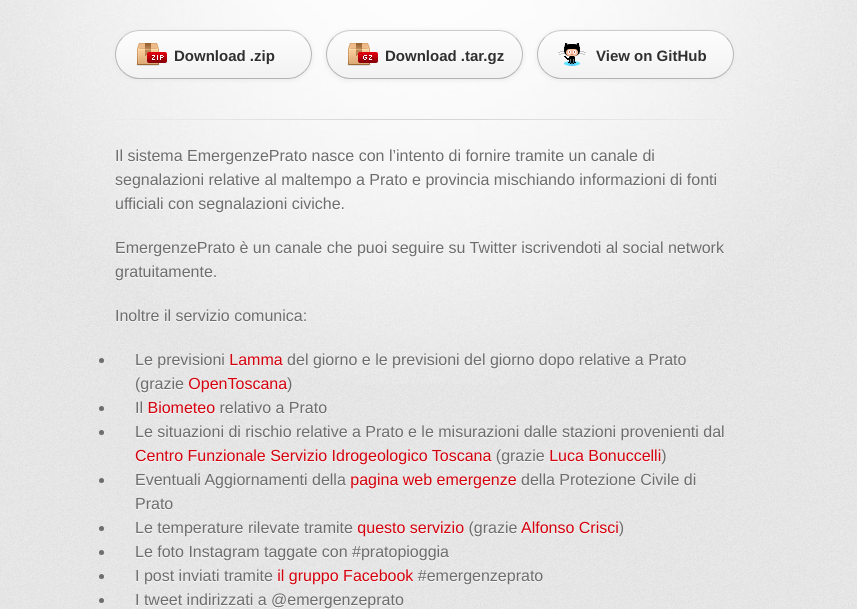
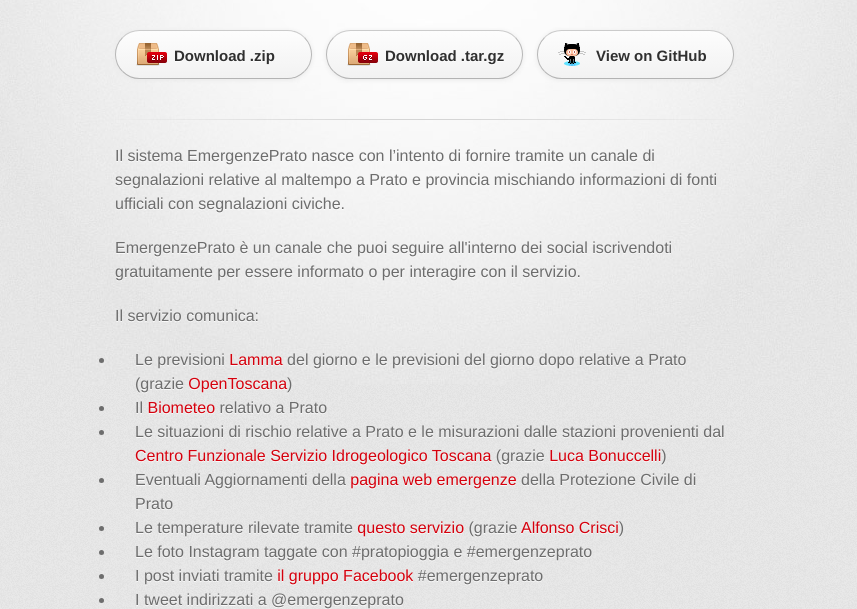
Before and after one commit to iltempe/Emergenzeprato, a plain HTML site: page index.html in a window 1280 px wide. Shown: the part 189-798 px from the top of the page, without its empty margins (215-1072 px from the left). Drawn offline with Linux system fonts and the light colour scheme; a web font is replaced by a local one.

Commit message:
Update index.html

```diff
--- a/index.html
+++ b/index.html
@@ -33,9 +33,9 @@
         <section id="main_content">
           <p>Il sistema EmergenzePrato nasce con l’intento di fornire tramite un canale di segnalazioni relative al maltempo a Prato e provincia mischiando informazioni di fonti ufficiali con segnalazioni civiche.</p>
 
-<p>EmergenzePrato è un canale che puoi seguire su Twitter iscrivendoti al social network gratuitamente.</p>
+<p>EmergenzePrato è un canale che puoi seguire all'interno dei social iscrivendoti gratuitamente per essere informato o per interagire con il servizio.</p>
 
-<p>Inoltre il servizio comunica:</p>
+<p>Il servizio comunica:</p>
 
 <ul>
 <li>Le previsioni <a href="http://www.lamma.rete.toscana.it/previ/ita/xml/comuni_web/dati/prato.xml">Lamma</a> del giorno e le previsioni del giorno dopo relative a Prato (grazie <a href="http://open.toscana.it/">OpenToscana</a>)</li>
@@ -43,7 +43,7 @@
 <li>Le situazioni di rischio relative a Prato e le misurazioni dalle stazioni provenienti dal <a href="http://www.cfr.toscana.it/">Centro Funzionale Servizio Idrogeologico Toscana</a> (grazie <a href="https://twitter.com/lucabonuc">Luca Bonuccelli</a>)</li>
 <li>Eventuali Aggiornamenti della <a href="http://www.protezionecivile.comune.prato.it/emergenze/">pagina web emergenze</a> della Protezione Civile di Prato</li>
 <li>Le temperature rilevate tramite <a href="http://www.wunderground.com/weather/api/">questo servizio</a> (grazie <a href="https://twitter.com/alf_crisci">Alfonso Crisci</a>)</li>
-<li>Le foto Instagram taggate con #pratopioggia</li>
+<li>Le foto Instagram taggate con #pratopioggia e #emergenzeprato</li>
 <li>I post inviati tramite <a href="https://www.facebook.com/groups/1546332912286384/">il gruppo Facebook</a> #emergenzeprato</li>
 <li>I tweet indirizzati a @emergenzeprato</li>
 <li>I tweet contenenti uno dei seguenti tag:</li>
@@ -125,7 +125,7 @@
 <hr>
 
 <p>CREDITS</p>
-<p>Sperimentano con questo progetto:
+<p>Sperimentano questo progetto:
 <a href="https://twitter.com/protcivcomunefi">la Protezione Civile di Firenze</a></p>
 
 <p>Parlano di questo progetto:
```
